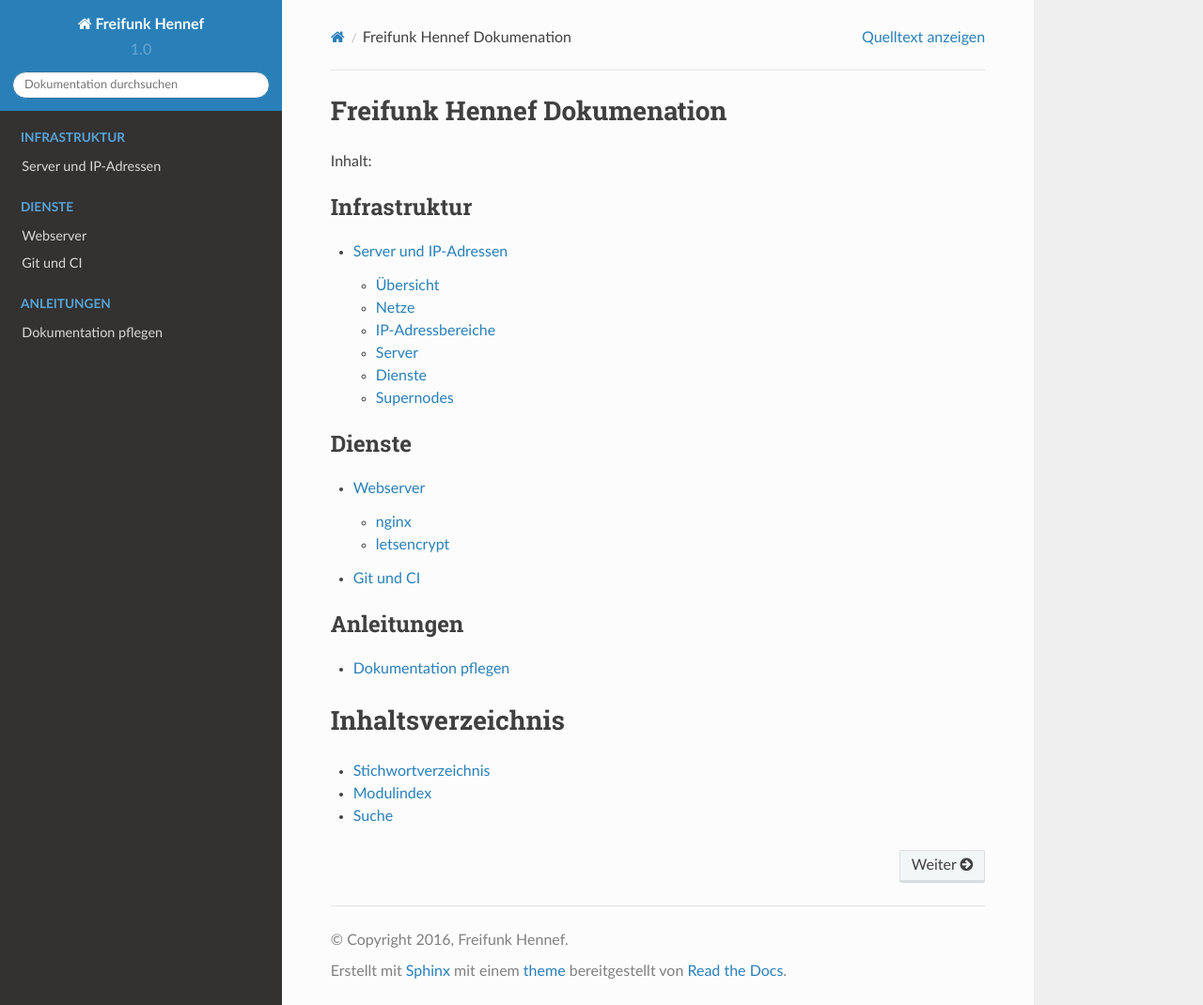
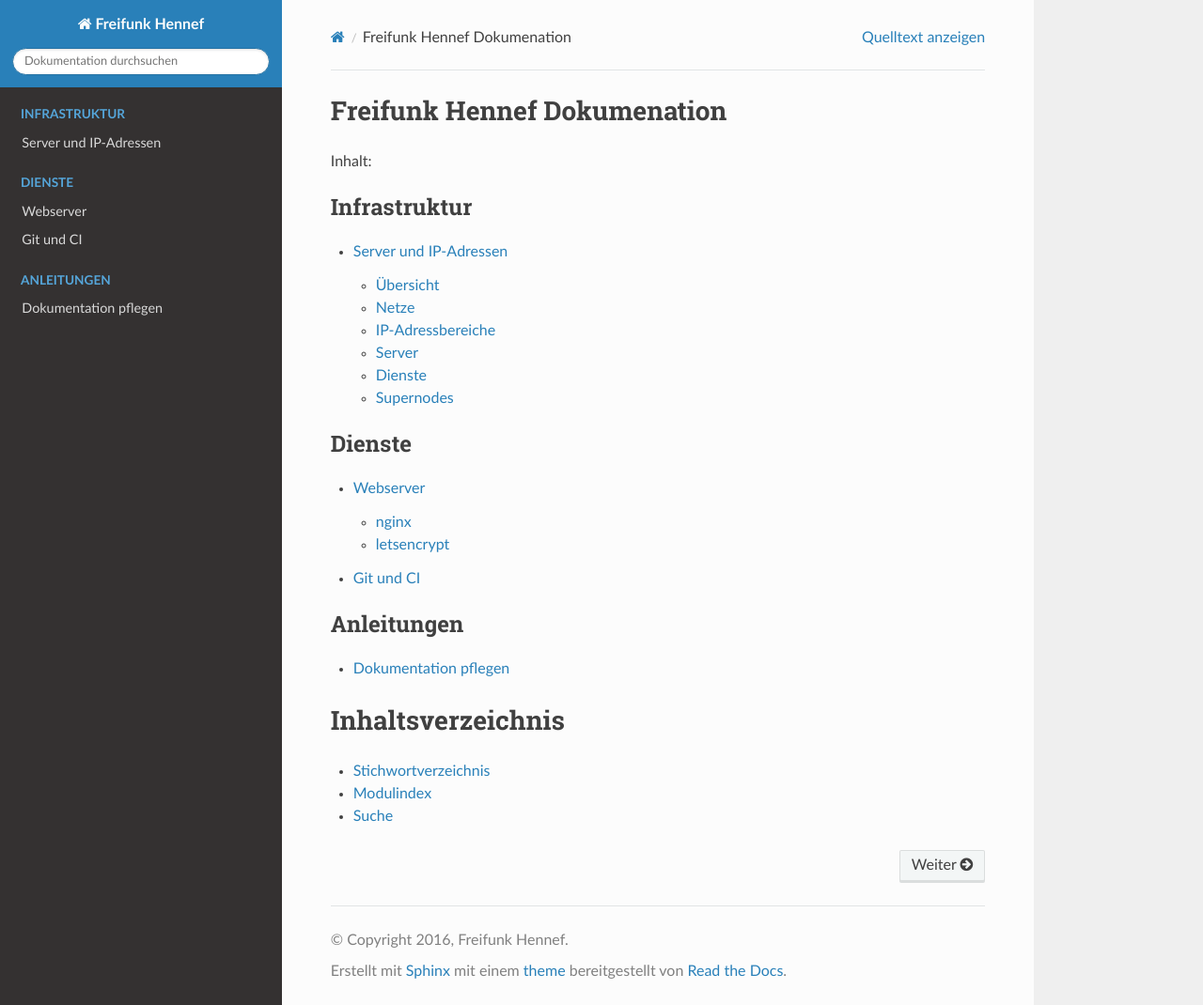
Before and after one commit to Freifunk-Hennef/FFHEF-Docs, a Sphinx documentation site: the page built from source/index.rst, in a window 1280 px wide and 1070 px high. Shown: the whole window at 94% size. Built offline with Sphinx 7.4.7 and the Read the Docs theme 2.0.0, drawn with Linux system fonts in a browser that asks for light colours.

```diff
--- a/source/conf.py
+++ b/source/conf.py
@@ -125,7 +125,9 @@ html_theme = 'sphinx_rtd_theme'
 # Theme options are theme-specific and customize the look and feel of a theme
 # further.  For a list of options available for each theme, see the
 # documentation.
-#html_theme_options = {}
+html_theme_options = {
+	'display_version': False,
+}
 
 # Add any paths that contain custom themes here, relative to this directory.
 #html_theme_path = []
```
